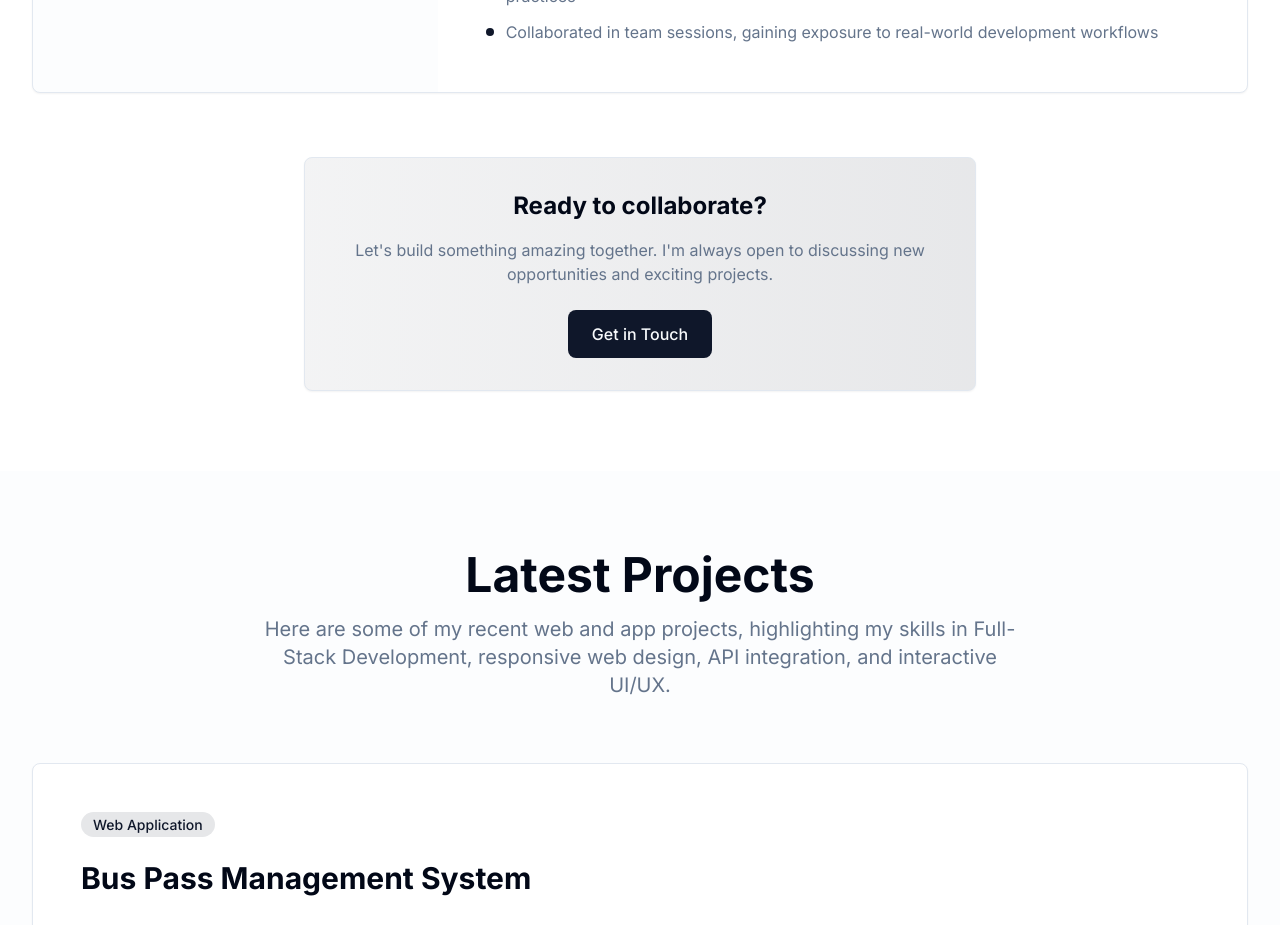
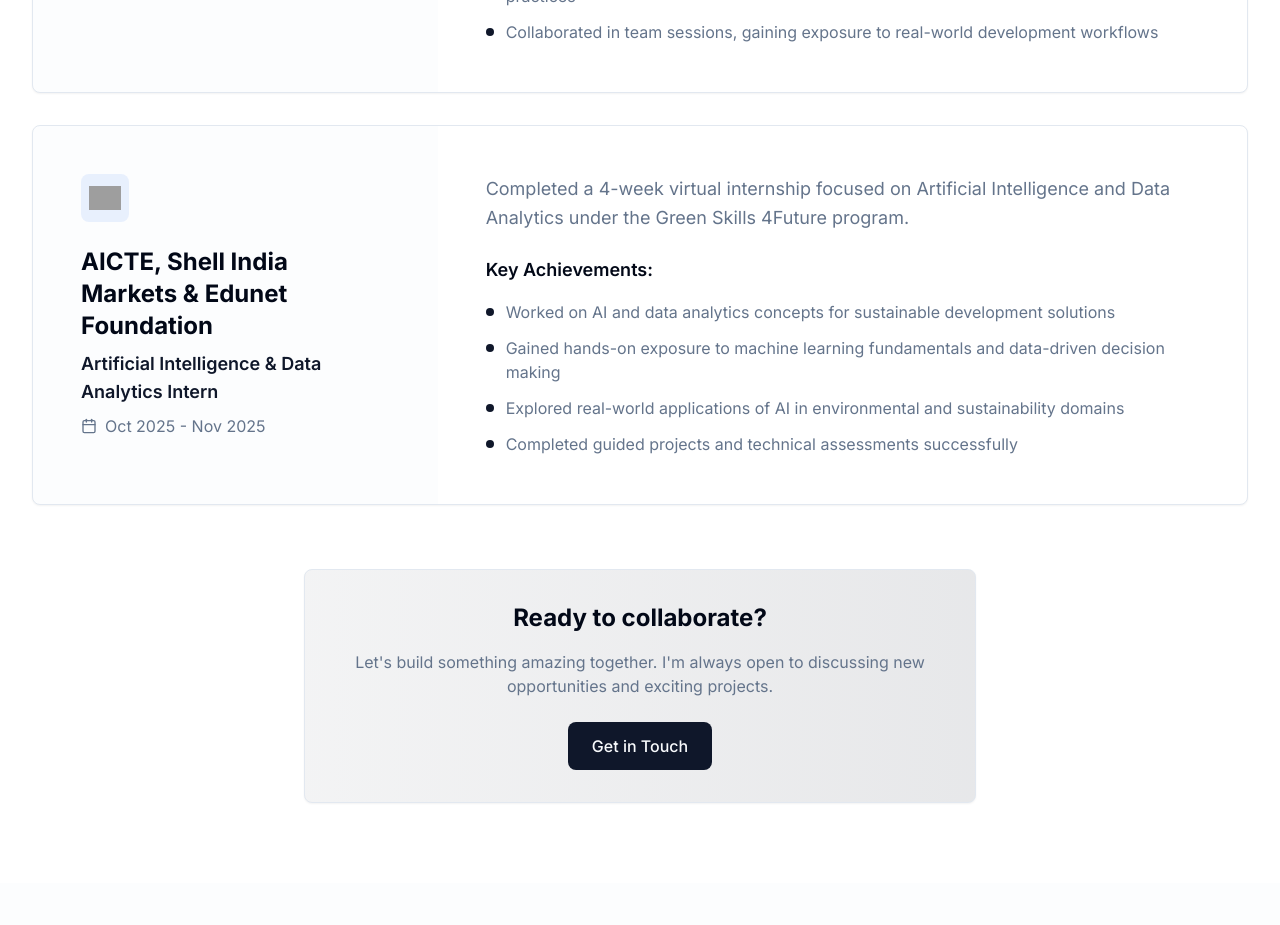
Before and after one commit to vinay-54/Portfolio, a React (Vite) app: page / in a window 1280 px wide. Shown: the part 2900-3825 px from the top of the page. Built offline with nearby package versions, Linux system fonts and the light colour scheme; grey boxes are pictures that could not be loaded.

Commit message:
Add AI and Data Analytics internship experience
Added a new internship experience in AI and Data Analytics, including details and achievements.

```diff
--- a/src/components/Experience.tsx
+++ b/src/components/Experience.tsx
@@ -18,6 +18,21 @@ achievements: [
 iconImage: 'spytech.png',
 color: 'bg-green-500/10 text-green-600'
     },
+    {
+  title: 'Artificial Intelligence & Data Analytics Intern',
+  company: 'AICTE, Shell India Markets & Edunet Foundation',
+  period: 'Oct 2025 - Nov 2025',
+  description: 'Completed a 4-week virtual internship focused on Artificial Intelligence and Data Analytics under the Green Skills 4Future program.',
+  achievements: [
+    'Worked on AI and data analytics concepts for sustainable development solutions',
+    'Gained hands-on exposure to machine learning fundamentals and data-driven decision making',
+    'Explored real-world applications of AI in environmental and sustainability domains',
+    'Completed guided projects and technical assessments successfully'
+  ],
+  iconImage: 'aicte.png',
+  color: 'bg-blue-500/10 text-blue-600'
+},
+
 
   ];
 
```
